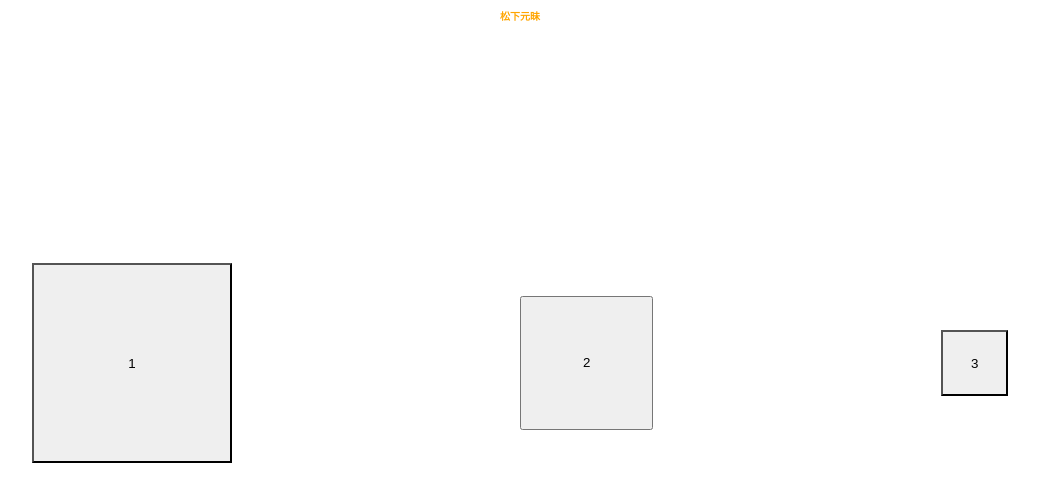
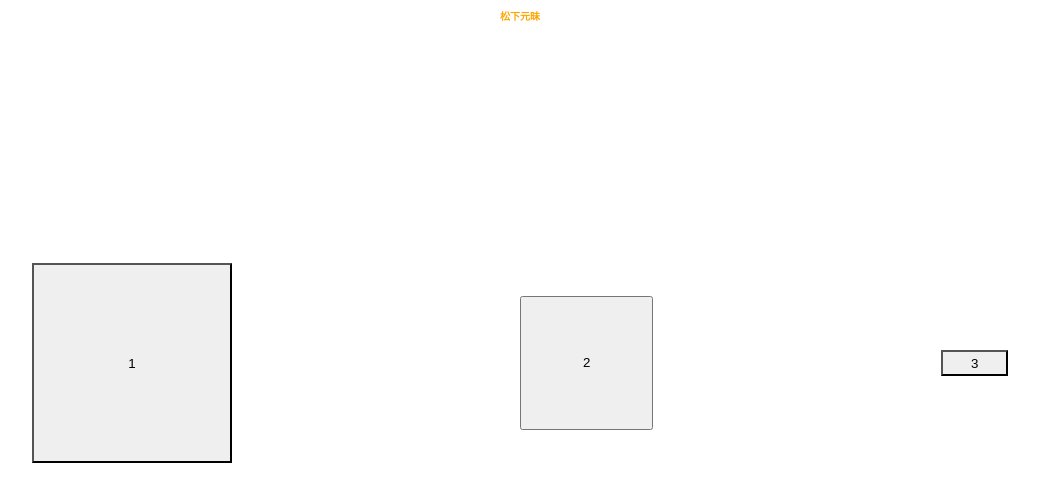
Before and after one commit to tokidrill/motokura, a Django app: page /app/ in a window 1280 px wide. Shown: the top 502 px of the page, without its empty margins (120-1159 px from the left). Run offline with Django 4.2, Linux system fonts and the light colour scheme.

Commit message:
confitmation

```diff
--- a/src/noveltotanka/app/static/app/css/style.css
+++ b/src/noveltotanka/app/static/app/css/style.css
@@ -46,7 +46,7 @@ a {
 
 .button3 {
     width: 5em;
-    height: 5em;
+    height: 2em;
     text-align: center;
     -webkit-appearance: none;
 }
```
